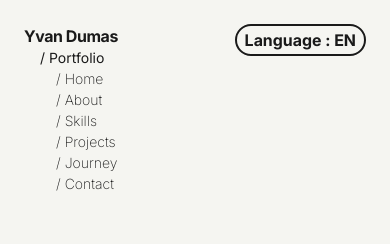
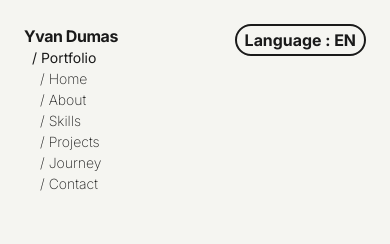
Before and after one commit to Yvan-Dumas/Portfolio, a React (Vite) app: page / in a window 390 px wide. Shown: the top 244 px of the page. Built offline with nearby package versions, Linux system fonts and the light colour scheme.

Commit message:
Reduce left margin on mobile to save space

```diff
--- a/src/components/Navbar.jsx
+++ b/src/components/Navbar.jsx
@@ -89,9 +89,9 @@ export default function Navbar() {
             {/* left part: navigation */}
             <div className="flex flex-col items-start leading-tight pointer-events-auto">
                 <h1 className="font-bold text-base tracking-tight">Yvan Dumas</h1>
-                <span className="navbar-portfolio-text text-sm ml-4">/ Portfolio</span>
+                <span className="navbar-portfolio-text text-sm ml-2 lg:ml-4">/ Portfolio</span>
 
-                <ul className="navbar-content flex flex-col ml-8">
+                <ul className="navbar-content flex flex-col ml-4 lg:ml-8">
                     {navLinks.map((link) => (
                         <li key={link.name}>
                             <a onClick={(e) => handleClick(e, link.href)} href={`#${link.href}`} className="font-extralight hover:underline transition-all text-sm">
--- a/src/sections/Projects.jsx
+++ b/src/sections/Projects.jsx
@@ -78,7 +78,7 @@ export default function Projects() {
             {/* bento grid */}
             <div className="
                 bento-grid grid grid-cols-1 md:grid-cols-3 gap-5
-                px-5 md:px-20
+                px-5 md:px-10 lg:px-20
                 auto-rows-[30vw] md:auto-rows-[20vw]
             ">
                 {projects.map((project, id) => (
```
